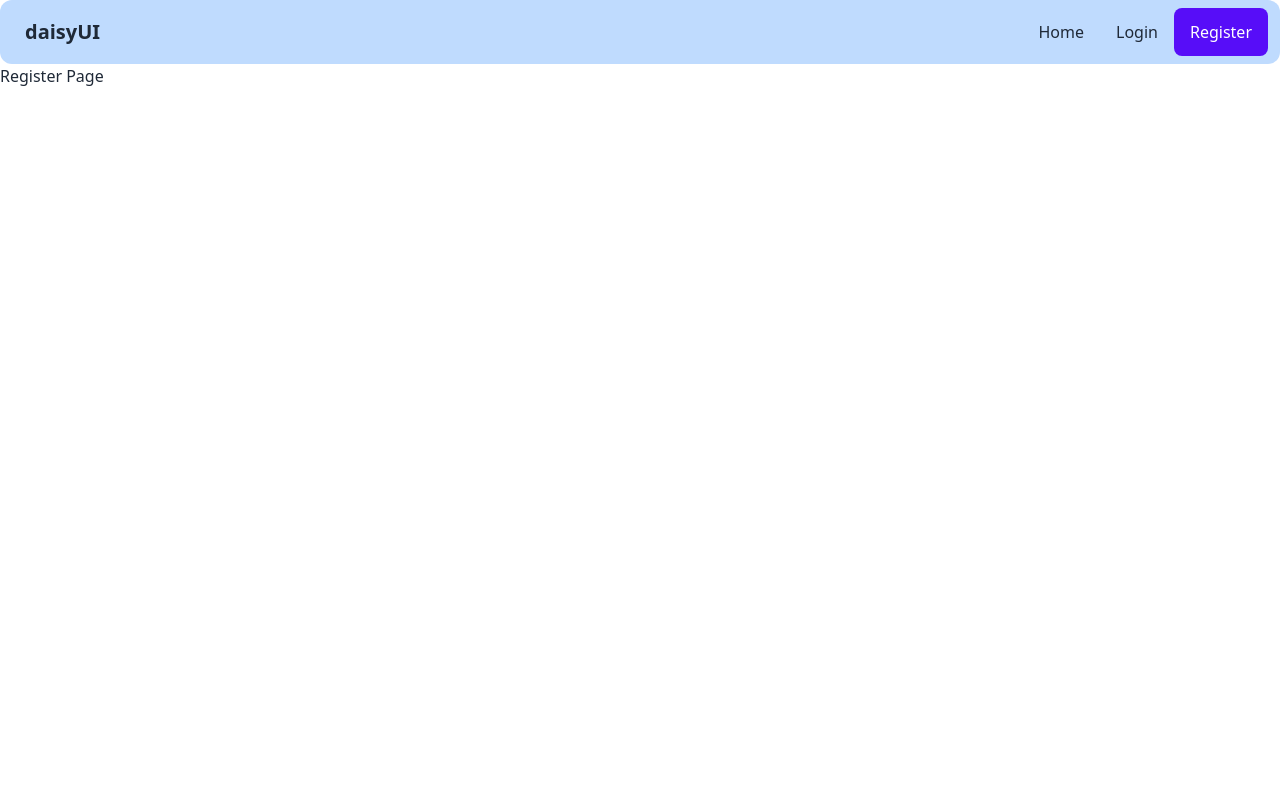
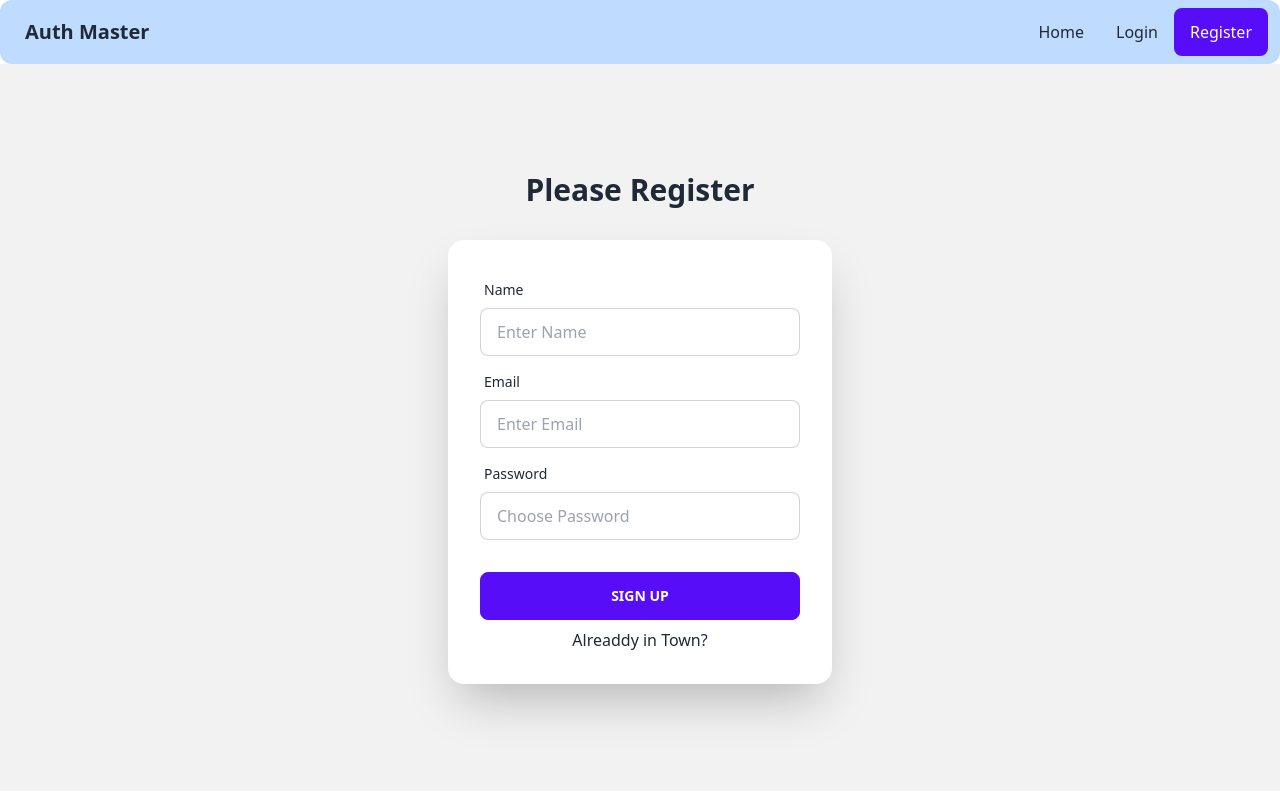
Before and after one commit to rifatsaown/firebase-auth-context, a React (Vite) app: page /register in a window 1280 px wide. Built offline with nearby package versions, Linux system fonts and the light colour scheme.

Commit message:
Login And register done

```diff
--- a/index.html
+++ b/index.html
@@ -4,7 +4,7 @@
     <meta charset="UTF-8" />
     <link rel="icon" type="image/svg+xml" href="/vite.svg" />
     <meta name="viewport" content="width=device-width, initial-scale=1.0" />
-    <title>Vite + React</title>
+    <title>Auth Master</title>
   </head>
   <body>
     <div id="root"></div>
--- a/package.json
+++ b/package.json
@@ -11,6 +11,7 @@
   },
   "dependencies": {
     "daisyui": "^2.51.5",
+    "firebase": "^9.20.0",
     "localforage": "^1.10.0",
     "match-sorter": "^6.3.1",
     "react": "^18.2.0",
--- a/src/Components/Header.jsx
+++ b/src/Components/Header.jsx
@@ -5,7 +5,7 @@ const Header = () => {
     <>
       <div className="navbar bg-blue-200 rounded-xl">
         <div className="flex-1">
-          <a className="btn btn-ghost normal-case text-xl">daisyUI</a>
+          <a className="btn btn-ghost normal-case text-xl">Auth Master</a>
         </div>
         <div className="flex-none">
           <ul className="menu menu-horizontal px-1">
--- a/src/Components/Home.jsx
+++ b/src/Components/Home.jsx
@@ -1,9 +1,24 @@
 const Home = () => {
-    return (
-        <div>
-           Home
+  return (
+    <>
+      <div
+        className="hero min-h-[90.9vh]"
+        style={{
+          backgroundImage: `url("https://codeflarelimited.com/blog/wp-content/uploads/2021/01/react-one.jpg.webp")`,
+        }}
+      >
+        <div className="hero-overlay bg-opacity-60"></div>
+        <div className="hero-content text-center text-neutral-content">
+          <div className="max-w-md">
+            <h1 className="mb-5 text-5xl font-bold">Welcome Bro</h1>
+            <p className="mb-5">
+              This Website is made by me for my own learning purpose. I am learning ReactJS with firebase auth. I am using TailwindCSS for styling.
+            </p>
+          </div>
         </div>
-    );
+      </div>
+    </>
+  );
 };
 
 export default Home;
--- a/src/Components/Login.jsx
+++ b/src/Components/Login.jsx
@@ -1,9 +1,59 @@
+import { Link } from "react-router-dom";
+
 const Login = () => {
-    return (
-        <div>
-            Login Page
+    const handleSubmit = (e) => {
+        e.preventDefault();
+        const email = e.target.email.value;
+        const password = e.target.password.value;
+        console.log(email, password);
+    };
+  return (
+    <>
+      <div className="hero min-h-[90.9vh] bg-base-200">
+      <div className="hero-content flex-col">
+            <h1 className="text-3xl font-bold pb-4">Please Login</h1>
+          <form onSubmit={handleSubmit} className="card w-96 shadow-2xl bg-base-100">
+            <div className="card-body">
+              <div className="form-control">
+                <label className="label">
+                  <span className="label-text">Email</span>
+                </label>
+                <input
+                  required
+                  type="email"
+                  name="email"
+                  placeholder="Enter Email"
+                  className="input input-bordered"
+                />
+              </div>
+              <div className="form-control">
+                <label className="label">
+                  <span className="label-text">Password</span>
+                </label>
+                <input
+                  required
+                  type="password"
+                  name="password"
+                  placeholder="Enter Password"
+                  className="input input-bordered"
+                />
+                <label className="label">
+                  <a href="#" className="label-text-alt link link-hover">
+                    Forgot password?
+                  </a>
+                </label>
+              </div>
+              <div className="form-control mt-6">
+                <button className="btn btn-primary">Login</button>
+              </div>
+              <Link className="text-center" to='/register'>New in Town?</Link>
+            </div>
+
+          </form>
         </div>
-    );
+      </div>
+    </>
+  );
 };
 
 export default Login;
--- a/src/Components/Register.jsx
+++ b/src/Components/Register.jsx
@@ -1,9 +1,68 @@
+import { Link } from "react-router-dom";
+
 const Register = () => {
-    return (
-        <div>
-            Register Page
+    const handleSubmit = (e) => {
+        e.preventDefault();
+        const name = e.target.name.value;
+        const email = e.target.email.value;
+        const password = e.target.password.value;
+        console.log(name, email, password);
+    }
+  return (
+    <>
+      <div className="hero min-h-[90.9vh] bg-base-200">
+        <div className="hero-content flex-col">
+            <h1 className="text-3xl font-bold pb-4">Please Register</h1>
+          <form onSubmit={handleSubmit} className="card w-96 shadow-2xl bg-base-100">
+            <div className="card-body">
+              <div className="form-control">
+                <label className="label">
+                  <span className="label-text">Name</span>
+                </label>
+                <input
+                  required
+                  type="text"
+                  name="name"
+                  placeholder="Enter Name"
+                  className="input input-bordered"
+                />
+              </div>
+              <div className="form-control">
+                <label className="label">
+                  <span className="label-text">Email</span>
+                </label>
+                <input
+                  required
+                  type="email"
+                  name="email"
+                  placeholder="Enter Email"
+                  className="input input-bordered"
+                />
+              </div>
+              <div className="form-control">
+                <label className="label">
+                  <span className="label-text">Password</span>
+                </label>
+                <input
+                  required
+                  type="password"
+                  name="password"
+                  placeholder="Choose Password"
+                  className="input input-bordered"
+                />
+              </div>
+              <div className="form-control mt-6">
+                <button className="btn btn-primary">Sign Up</button>
+              </div>
+              <Link className="text-center" to="/register">
+                Alreaddy in Town?
+              </Link>
+            </div>
+          </form>
         </div>
-    );
+      </div>
+    </>
+  );
 };
 
 export default Register;
--- /dev/null
+++ b/src/firebase/firebase.init.js
@@ -0,0 +1,14 @@
+import { initializeApp } from "firebase/app";
+
+const firebaseConfig = {
+  apiKey: "AIzaSyD2hY_d2muO5LihL2qdKDOURgYp9O5ppgE",
+  authDomain: "auth-master-57ca5.firebaseapp.com",
+  projectId: "auth-master-57ca5",
+  storageBucket: "auth-master-57ca5.appspot.com",
+  messagingSenderId: "340213416386",
+  appId: "1:340213416386:web:8e2ef46da4caaa73d9565b"
+};
+
+// Initialize Firebase
+const app = initializeApp(firebaseConfig);
+export default app;
```
Also changed, not shown: 1 other file (tests, documents, lock files or other folders).
